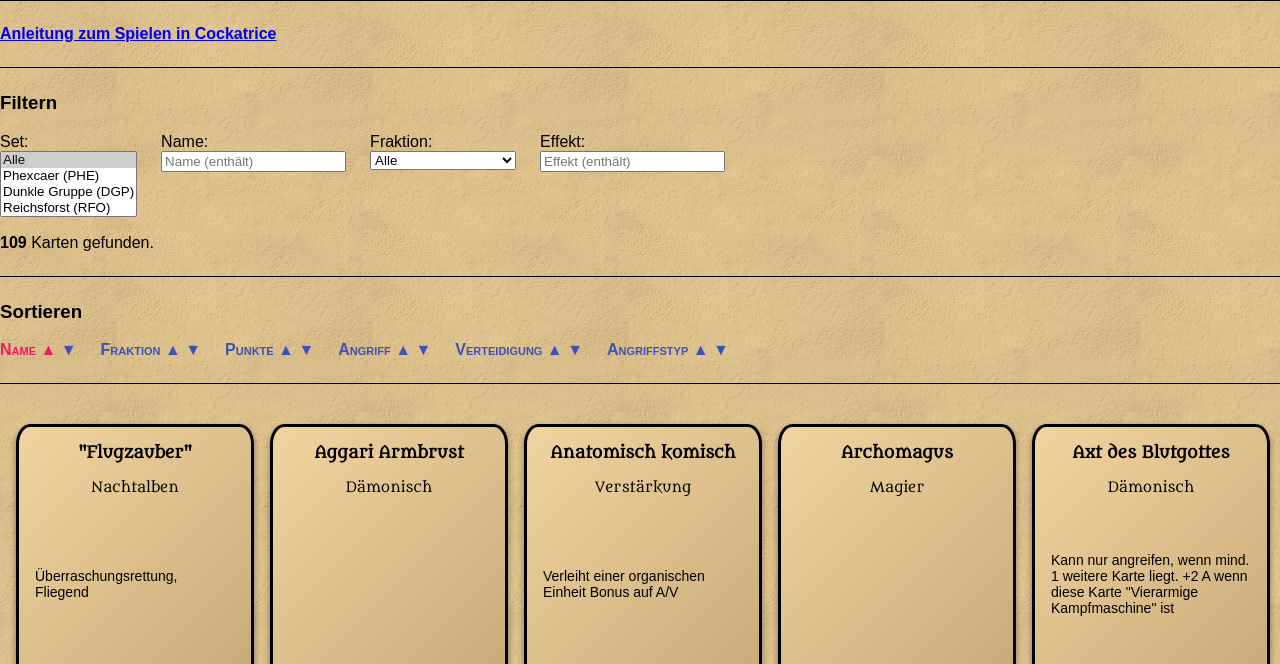
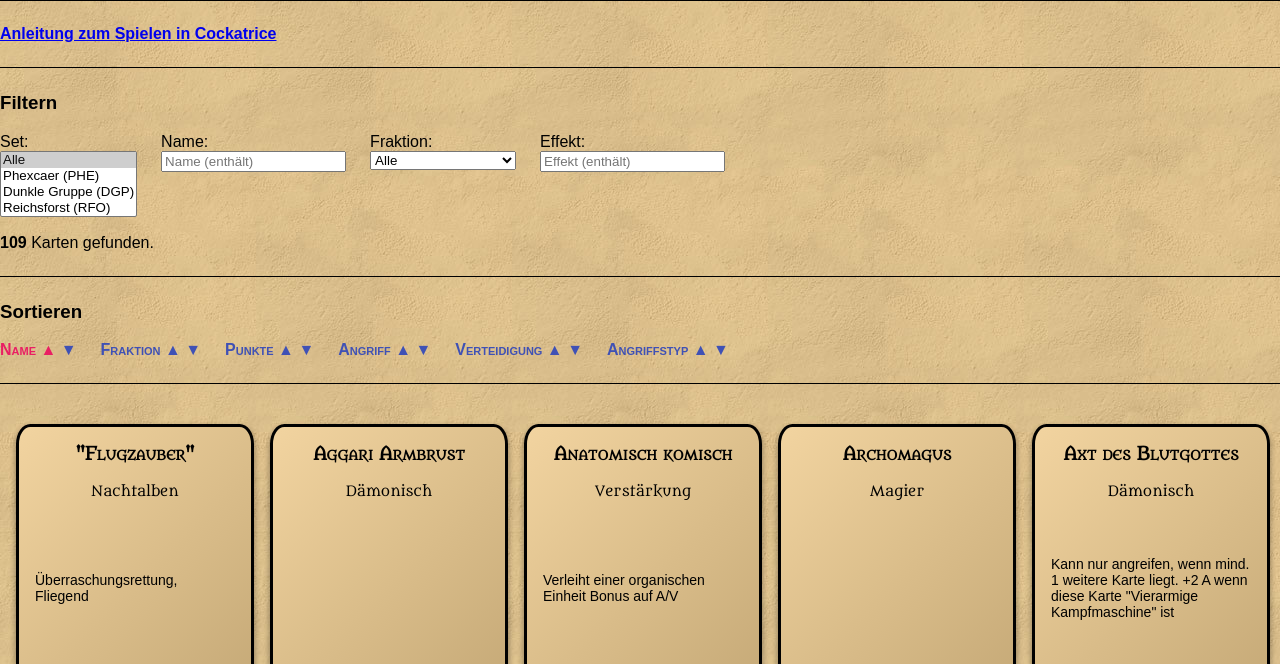
Before and after one commit to r-zander/Schlacht-um-Aventurien-Orakel, a plain HTML site: page index.html in a window 1280 px wide. Shown: the part 136-800 px from the top of the page. Drawn offline with nearby package versions, Linux system fonts and the light colour scheme; files that its build step writes are made by us from their sources.

Commit message:
Improved name styling.

```diff
--- a/css/style.less
+++ b/css/style.less
@@ -205,7 +205,8 @@ section.cards {
 .name {
 	margin-top: 0;
 	margin-bottom: 1em;
-	font-size: (16px * @size);
+	font-size: (18px * @size);
+	font-variant: small-caps;
 }
 
 .fraktion {
```
